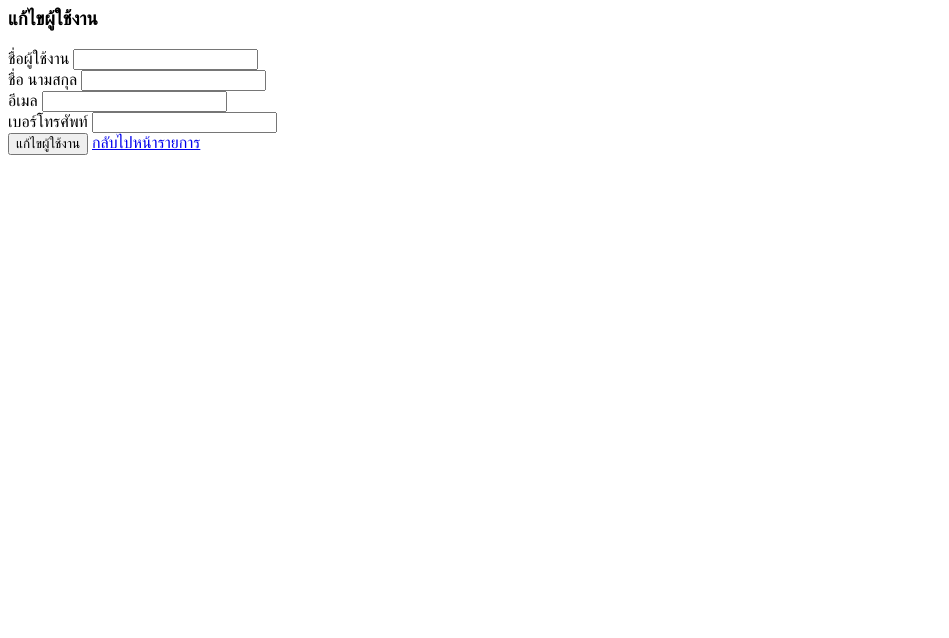
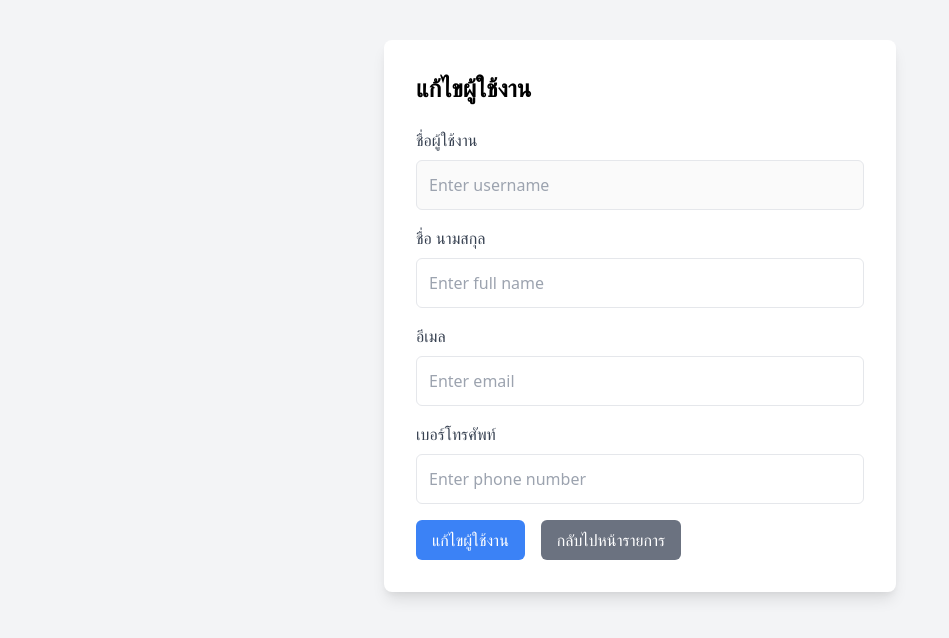
Before and after one commit to Karan857/codeigniter4, a CodeIgniter 4 app: the page made by app/Views/User/Update.php in a window 1280 px wide. Shown: the top 638 px of the page, without its empty margins (0-949 px from the left). Run offline with PHP 8.4 and a stand-in for CodeIgniter, Linux system fonts and the light colour scheme; the template is opened without the code that fills it, so the values that code supplies are empty; some libraries are stand-ins or nearby versions.

Commit message:
Upadate admin manage user

```diff
--- a/app/Views/User/Update.php
+++ b/app/Views/User/Update.php
@@ -1,26 +1,46 @@
-<div class="container">
-    <form method="post" action="<?= base_url(); ?>user/update/submit">
+<!DOCTYPE html>
+<html lang="en">
+<head>
+    <meta charset="UTF-8">
+    <meta name="viewport" content="width=device-width, initial-scale=1.0">
+    <title>แก้ไขผู้ใช้งาน</title>
+    <!-- Tailwind CSS -->
+    <link href="https://cdn.jsdelivr.net/npm/tailwindcss@2.2.19/dist/tailwind.min.css" rel="stylesheet">
+</head>
+<body class="bg-gray-100">
+
+<div class="container mx-auto mt-10 px-4">
+    <form method="post" action="<?= base_url(); ?>user/update/submit" class="bg-white p-8 rounded-lg shadow-lg max-w-lg mx-auto">
         <input type="hidden" name="id" value="<?= $rowUser['user_id']; ?>">
-        <h3 class="my-3">แก้ไขผู้ใช้งาน</h3>
-        <div class="mb-3">
-            <label for="username" class="form-label">ชื่อผู้ใช้งาน</label>
-            <input type="text" class="form-control" name="username" id="username" value="<?= $rowUser['username']; ?>">
+        <h3 class="text-2xl font-semibold mb-6">แก้ไขผู้ใช้งาน</h3>
+
+        <div class="mb-4">
+            <label for="username" class="block text-gray-700 font-medium mb-2">ชื่อผู้ใช้งาน</label>
+            <input type="text" class="form-control w-full p-3 border rounded-md" disabled name="username" id="username" value="<?= $rowUser['username']; ?>" placeholder="Enter username">
+            <input type="text" class="form-control w-full p-3 border rounded-md" hidden name="username" id="username" value="<?= $rowUser['username']; ?>" placeholder="Enter username">
         </div>
-        <div class="mb-3">
-            <label for="name" class="form-label">ชื่อ นามสกุล</label>
-            <input type="text" class="form-control" name="name" id="name" value="<?= $rowUser['name']; ?>">
+
+        <div class="mb-4">
+            <label for="name" class="block text-gray-700 font-medium mb-2">ชื่อ นามสกุล</label>
+            <input type="text" class="form-control w-full p-3 border rounded-md" name="name" id="name" value="<?= $rowUser['name']; ?>" placeholder="Enter full name">
         </div>
-        <div class="mb-3">
-            <label for="email" class="form-label">อีเมล</label>
-            <input type="email" class="form-control" name="email" id="email" value="<?= $rowUser['email']; ?>">
+
+        <div class="mb-4">
+            <label for="email" class="block text-gray-700 font-medium mb-2">อีเมล</label>
+            <input type="email" class="form-control w-full p-3 border rounded-md" name="email" id="email" value="<?= $rowUser['email']; ?>" placeholder="Enter email">
         </div>
-        <div class="mb-3">
-            <label for="phoneNumber" class="form-label">เบอร์โทรศัพท์</label>
-            <input type="text" class="form-control" name="phoneNumber" id="phoneNumber" value="<?= $rowUser['phone_number']; ?>">
+
+        <div class="mb-4">
+            <label for="phoneNumber" class="block text-gray-700 font-medium mb-2">เบอร์โทรศัพท์</label>
+            <input type="text" class="form-control w-full p-3 border rounded-md" name="phoneNumber" id="phoneNumber" value="<?= $rowUser['phone_number']; ?>" placeholder="Enter phone number">
         </div>
-        <div class="d-grid gap-2">
-            <button class="btn btn-primary" type="submit">แก้ไขผู้ใช้งาน</button>
-            <a class="btn btn-secondary" href="<?= base_url(); ?>user">กลับไปหน้ารายการ</a>
+
+        <div class="flex space-x-4">
+            <button class="btn btn-primary bg-blue-500 text-white px-4 py-2 rounded-md hover:bg-blue-600" type="submit">แก้ไขผู้ใช้งาน</button>
+            <a class="btn btn-secondary bg-gray-500 text-white px-4 py-2 rounded-md hover:bg-gray-600" href="<?= base_url(); ?>user">กลับไปหน้ารายการ</a>
         </div>
     </form>
 </div>
+
+</body>
+</html>
```
Also changed, not shown: app/Views/Template/Menu.php (+14 -11 lines), app/Views/User/Create.php (+27 -21 lines), app/Views/User/Index.php (+51 -23 lines).
